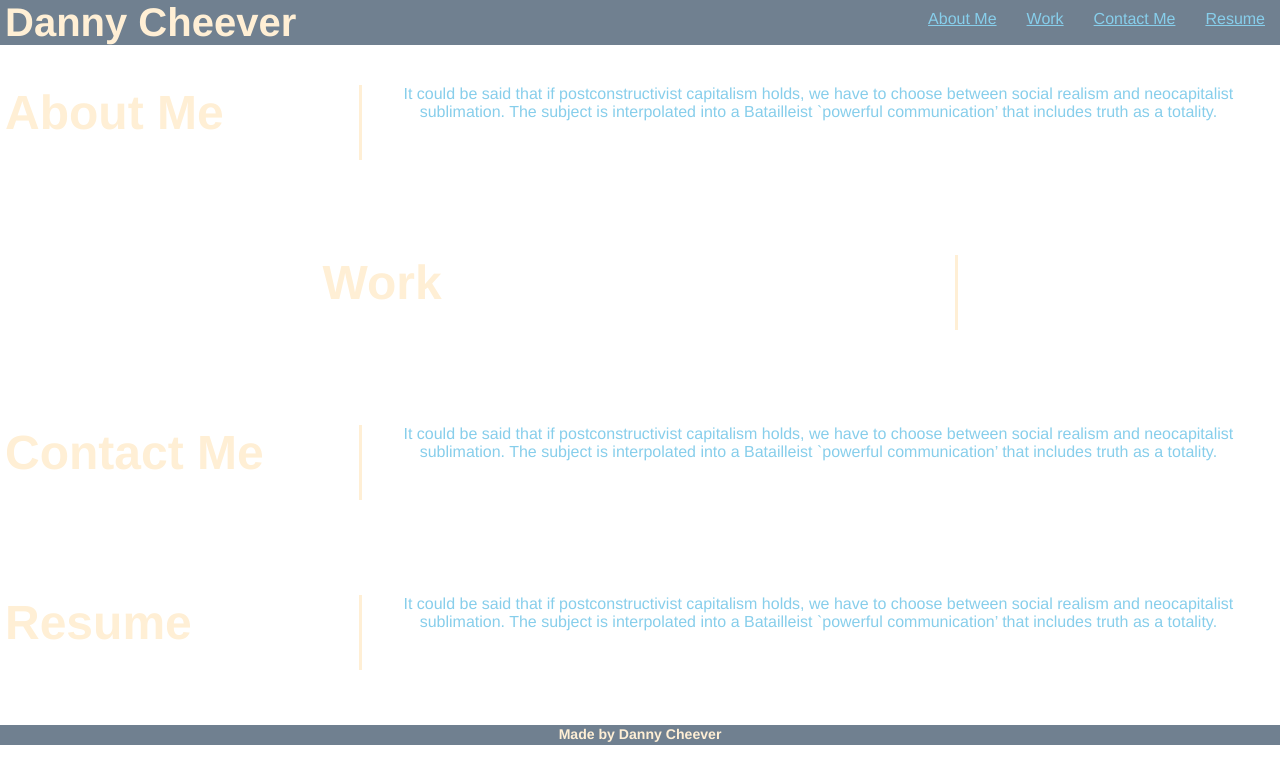
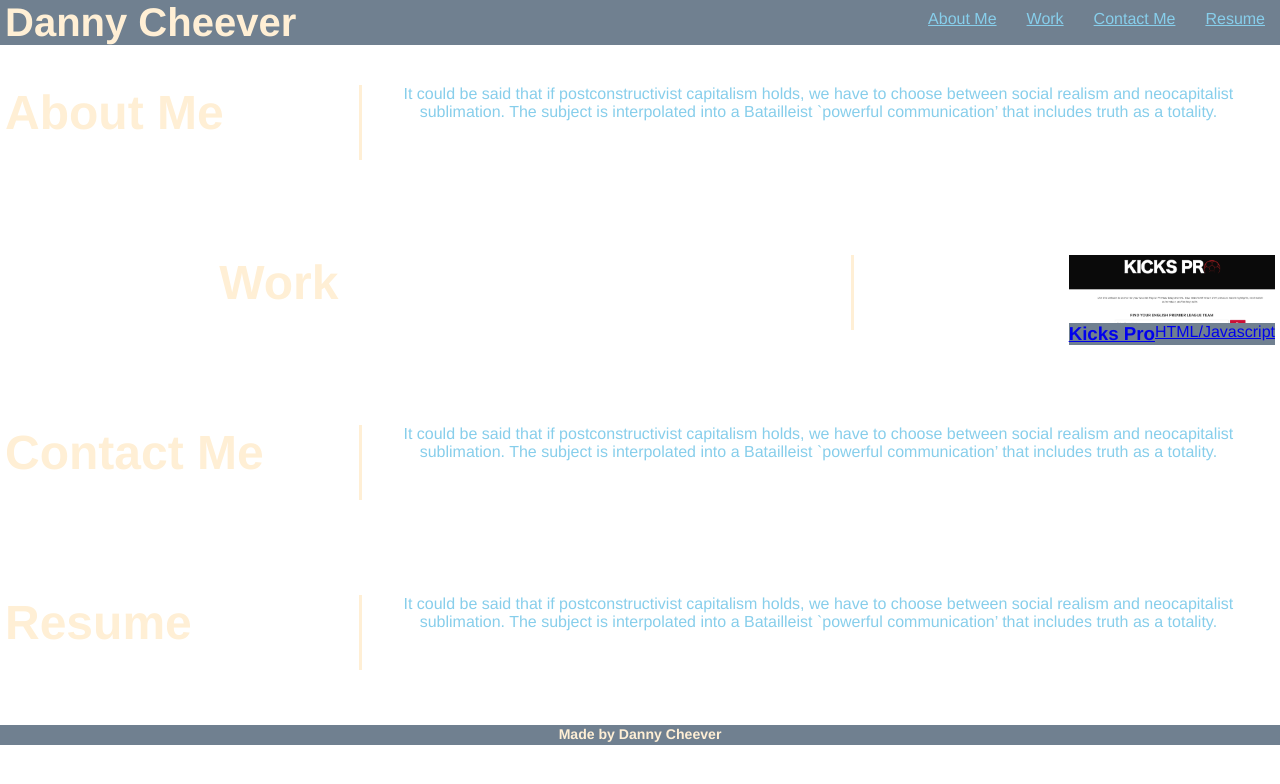
Before and after one commit to dcheever88/Portfolio, a plain HTML site: page index.html in a window 1280 px wide. Drawn offline with Linux system fonts and the light colour scheme.

Commit message:
add kickspro start

```diff
--- a/assets/styles.css
+++ b/assets/styles.css
@@ -99,3 +99,46 @@ footer h2 {
     justify-content: right;
     display: flex;
 }
+
+.work-wrapper {
+    display: flex;
+    flex-direction: row;
+    padding: 40px 5px;
+}
+.work-wrapper h2 {
+    font-size: 48px;
+    border-right: 3px solid;
+    padding-bottom: 20px;
+    text-align: center;
+    margin: 0 auto 15px auto;
+    width: 50%;
+    display: flex
+}
+
+.work-wrapper p {
+    color: skyblue;
+    text-align: center;
+    justify-content: right;
+    display: flex;
+}
+
+.work-grid {
+    display: flex;
+}
+.content-one {
+    display: flex;
+    align-items: flex-end;
+    background-image: url("../assets/kickspro.png");
+    background-size: cover;
+
+}
+
+.content-one h3 {
+    background-color: slategray;
+
+}
+
+.work-info {
+    background-color: slategray;
+    display: flex;
+}
--- a/index.html
+++ b/index.html
@@ -32,18 +32,28 @@
 
         <!-- hero -->
         <section id="About-Me" class="sections">
-                <h2>
+            <h2>
                     About Me
-                </h2>
-            <p>
+            </h2>
+                <p>
                 It could be said that if postconstructivist capitalism holds, we have to choose between social realism and neocapitalist sublimation. The subject is interpolated into a Batailleist `powerful communication’ that includes truth as a totality.
-            </p>
+                </p>
         </section>
 
-        <section id="Work" class="sections">
+        <section id="Work" class="work-wrapper">
             <h2>
                 Work
             </h2>
+                <div class="work-grid">
+                    <a class="content-one" href="https://vasilyg10.github.io/soccer-stats/">
+                        <span class="work-info">
+                            <h3>Kicks Pro</h3>
+                            <span class="subtitle">
+                                HTML/Javascript
+                            </span>
+                        </span>
+                    </a>
+                </div>
         </section>
 
         <section id="Contact-Me" class="sections">
```
Also changed, not shown: assets/kickspro.png (added), 2 other files.
